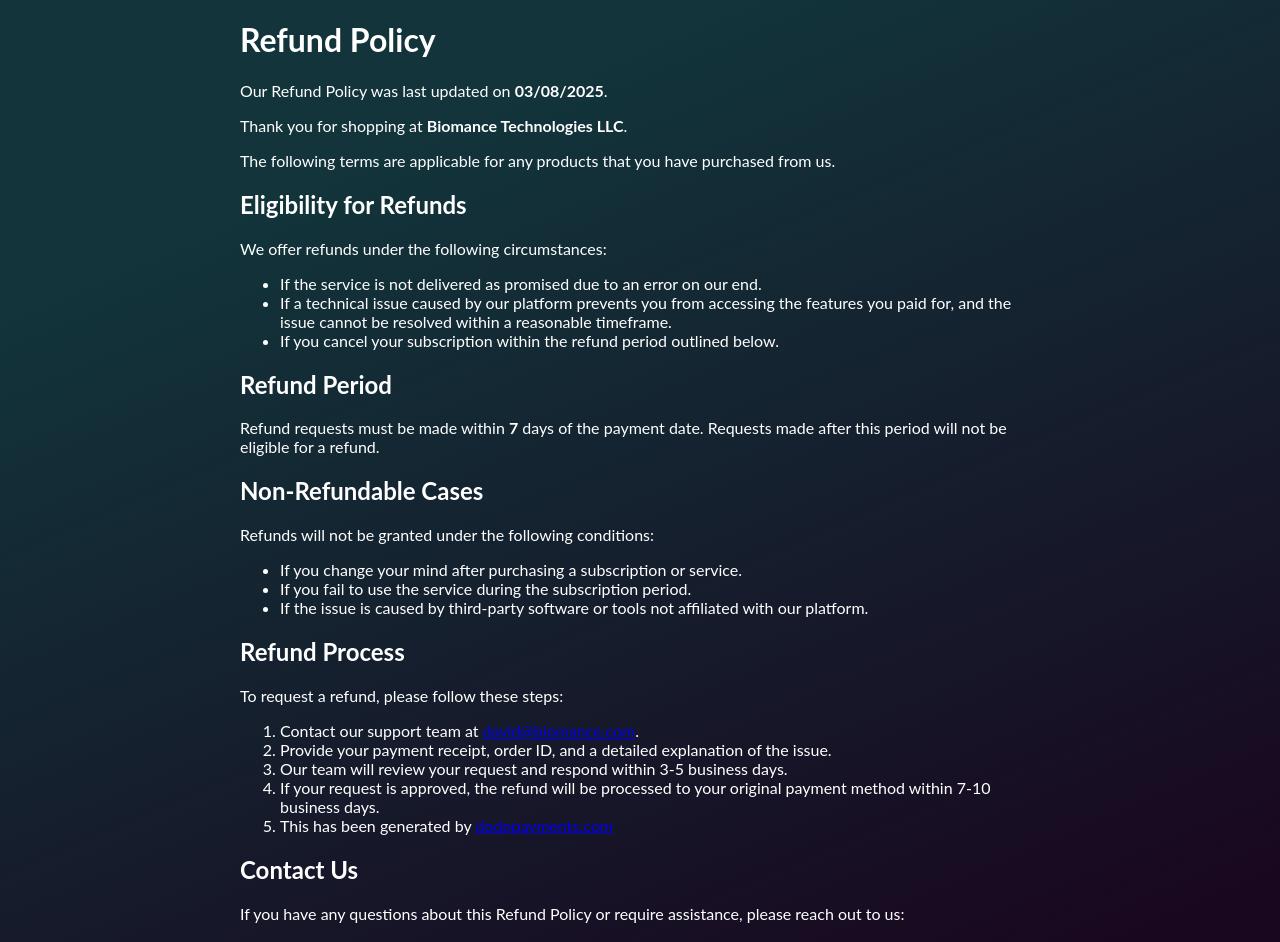
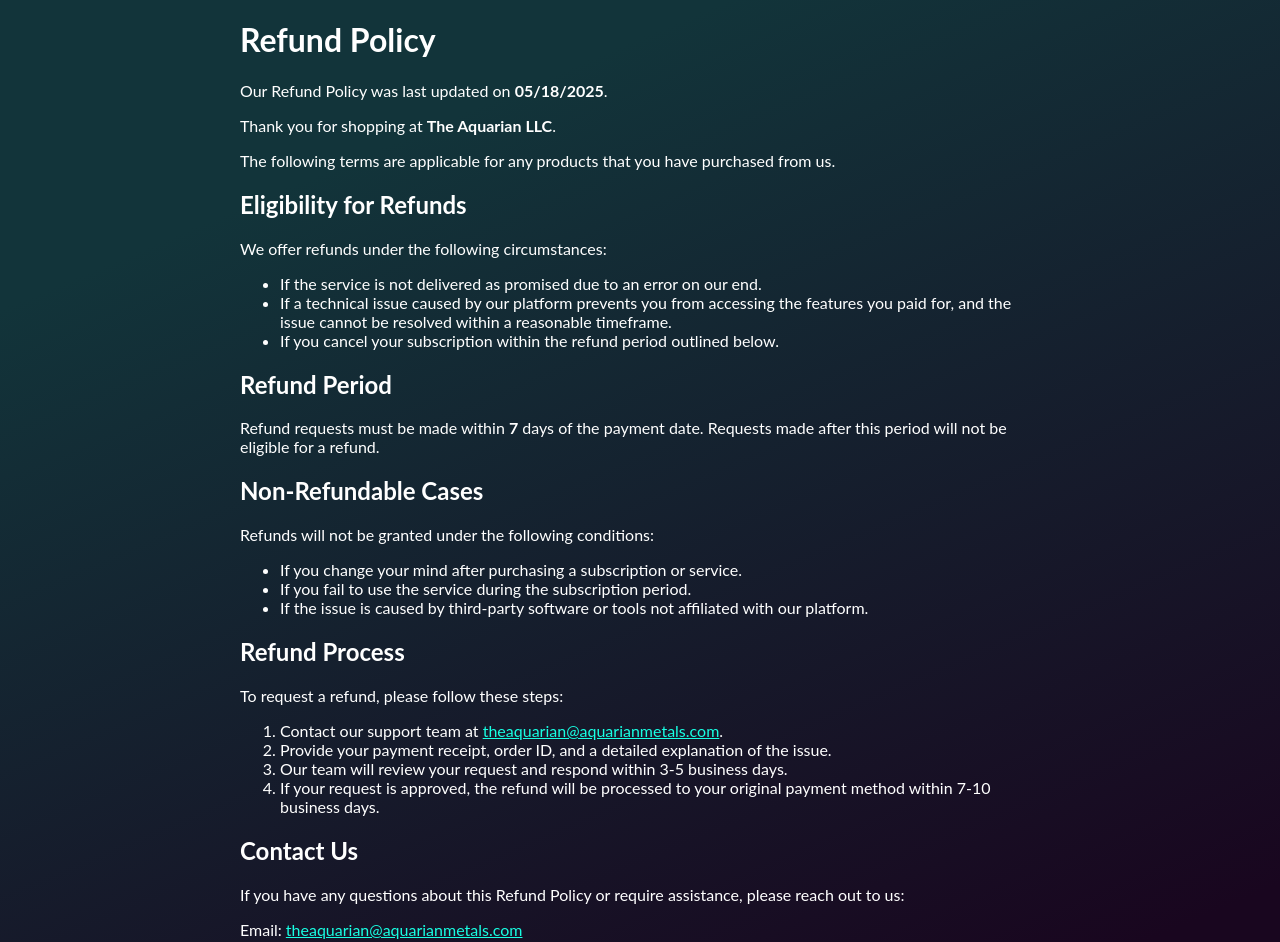
Before and after one commit to razorsyntax/fundamentally-fleek, an Angular app: page /refunds in a window 1280 px wide. Shown: the part 250-1192 px from the top of the page. Built offline with nearby package versions, Linux system fonts and the light colour scheme.

Commit message:
refund updates

```diff
--- a/src/app/refunds/refunds.component.html
+++ b/src/app/refunds/refunds.component.html
@@ -9,10 +9,10 @@
 
   <p>
     Our Refund Policy was last updated on
-    <strong>03/08/2025</strong>.
+    <strong>05/18/2025</strong>.
   </p>
 
-  <p>Thank you for shopping at <strong>Biomance Technologies LLC</strong>.</p>
+  <p>Thank you for shopping at <strong>The Aquarian LLC</strong>.</p>
 
   <p>
     The following terms are applicable for any products that you have purchased
@@ -64,7 +64,7 @@
   <ol>
     <li>
       Contact our support team at
-      <a href="mailto:david@biomance.com">david&#64;biomance.com</a>.
+      <a style="color: #18ffe3;" href="mailto:theaquarian@aquarianmetals.com">theaquarian&#64;aquarianmetals.com</a>.
     </li>
     <li>
       Provide your payment receipt, order ID, and a detailed explanation of the
@@ -77,10 +77,6 @@
       If your request is approved, the refund will be processed to your original
       payment method within 7-10 business days.
     </li>
-    <li>
-      This has been generated by
-      <a href="https://dodopayments.com">dodopayments.com</a>
-    </li>
   </ol>
 
   <h2><strong>Contact Us</strong></h2>
@@ -90,5 +86,5 @@
     please reach out to us:
   </p>
 
-  <p>Email: <a href="mailto:david@biomance.com">david&#64;biomance.com</a></p>
+  <p>Email: <a style="color: #18ffe3;" href="mailto:theaquarian@aquarianmetals.com">theaquarian&#64;aquarianmetals.com</a></p>
 </div>
```
